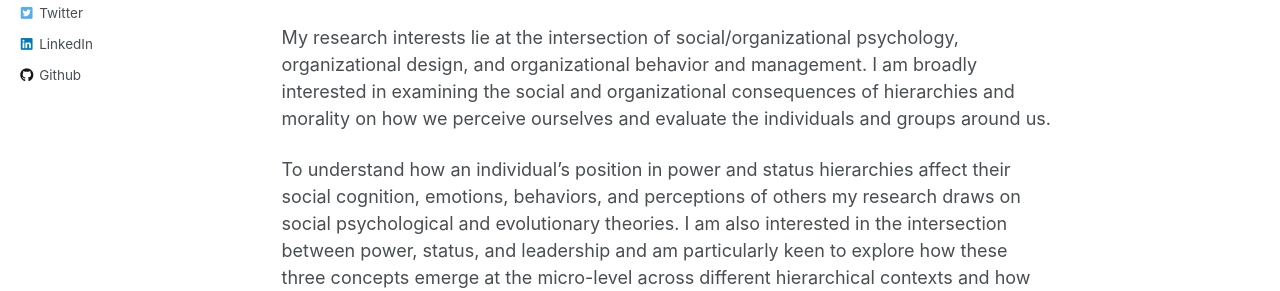
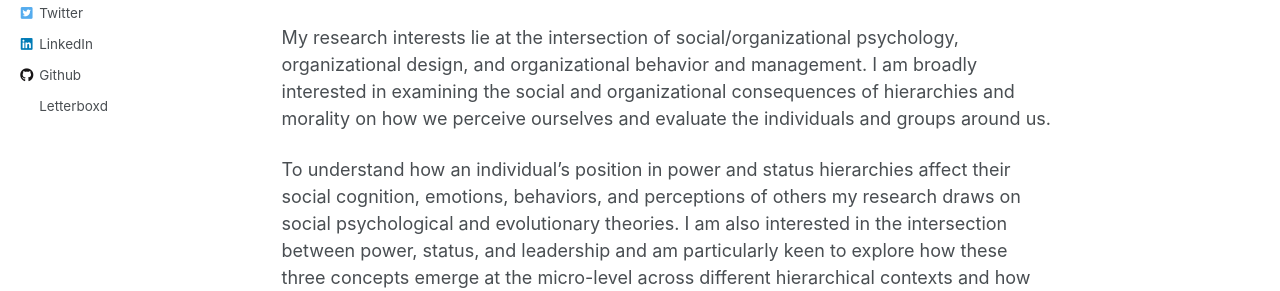
Before and after one commit to mattyhryan/mattyhryan.github.io, a Jekyll site: the page built from _pages/about.md, in a window 1280 px wide. Shown: the part 506-797 px from the top of the page. Built offline with Jekyll 4.4.1, drawn with Linux system fonts in a browser that asks for light colours; a style sheet for code colours, icons or effects is not loaded.

Commit message:
Update author-profile.html

```diff
--- a/_includes/author-profile.html
+++ b/_includes/author-profile.html
@@ -118,8 +118,8 @@
       {% if author.wikipedia %}
         <li><a href="https://en.wikipedia.org/wiki/User:{{ author.wikipedia }}"><i class="fab fa-fw fa-wikipedia-w" aria-hidden="true"></i> Wikipedia</a></li>
       {% endif %}
-      {% if author.personal_website %}
-        <li><a href="{{ author.personal_website }}"><i class="fas fa-fw fa-link" aria-hidden="true"></i> Personal Website</a></li>
+      {% if author.letterboxd %}
+        <li><a href="https://letterboxd.com/{{ author.letterboxd }}"><i class="fab fa-fw fa-letterboxd" aria-hidden="true"></i> Letterboxd</a></li>
 {% endif %}
     </ul>
   </div>
```
